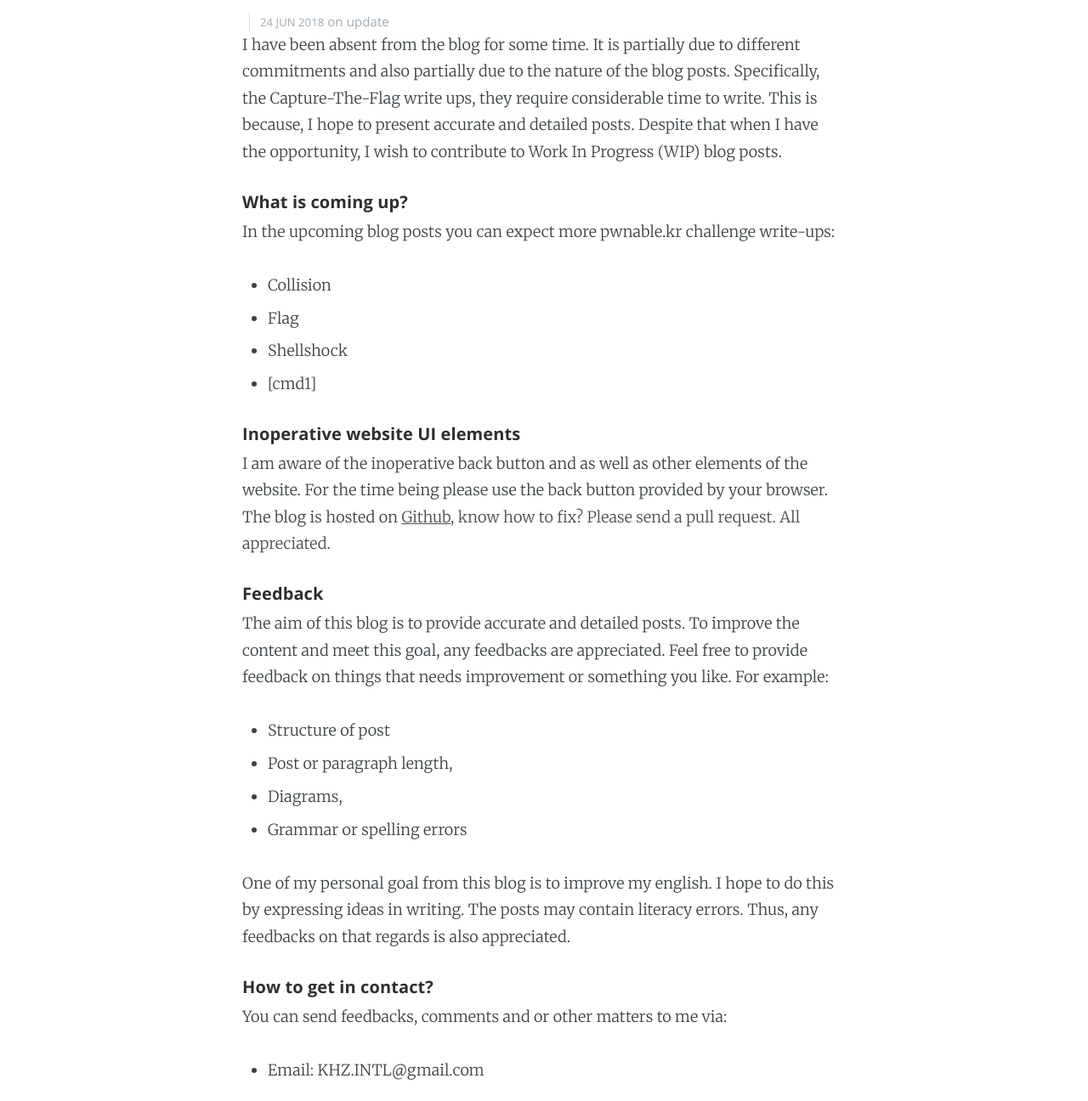
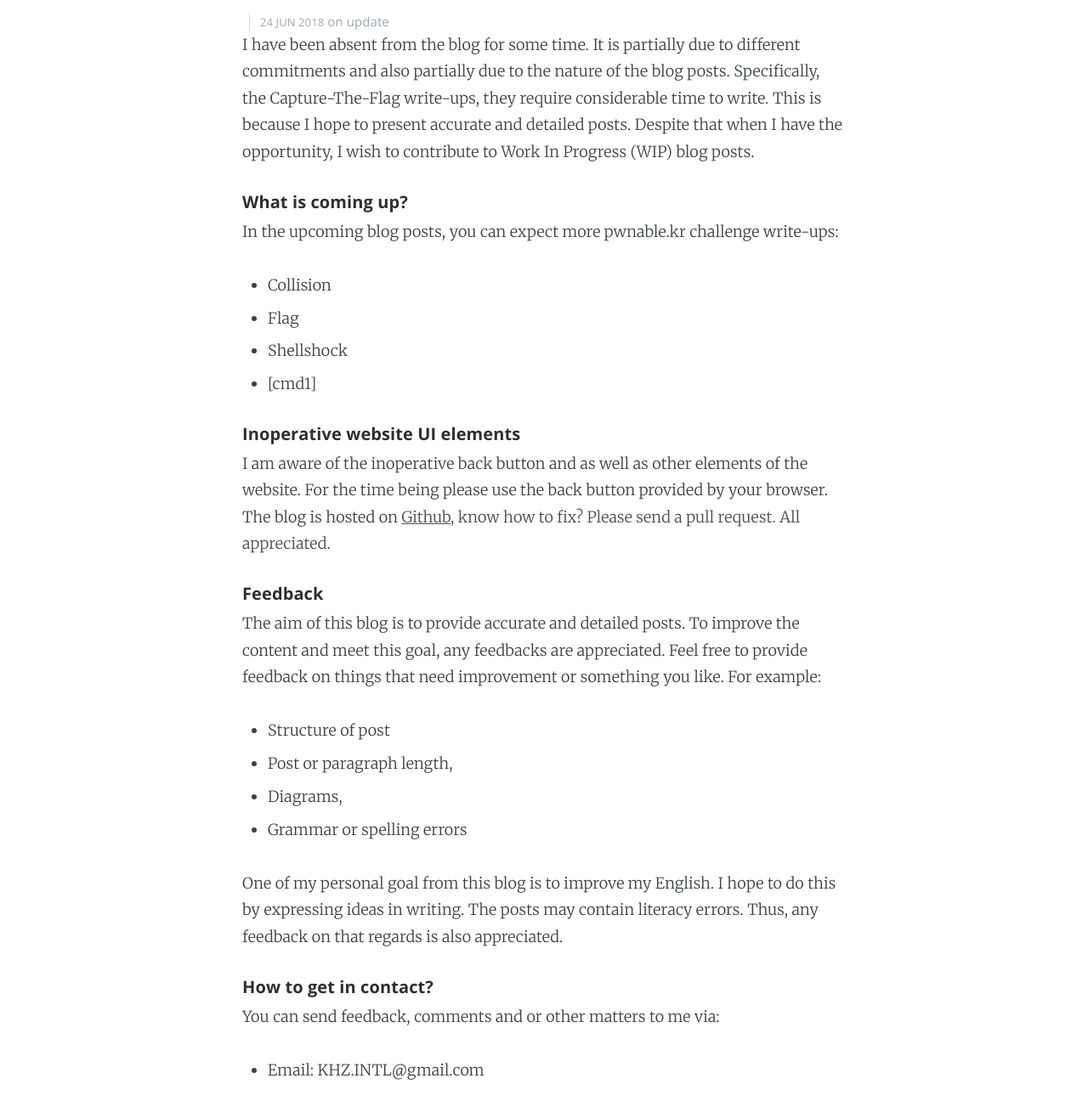
Before and after one commit to KHZ-INTL/blog, a Jekyll site: the page built from _posts/2018-06-24-update-whats-happening?.markdown, in a window 1280 px wide. Shown: the part 223-1519 px from the top of the page at 85% size. Built offline with Jekyll 4.4.1, drawn with Linux system fonts in a browser that asks for light colours.

Commit message:
grammar and spelling fixes

```diff
--- a/_posts/2018-06-24-update-whats-happening?.markdown
+++ b/_posts/2018-06-24-update-whats-happening?.markdown
@@ -5,10 +5,10 @@ date:   2018-06-24 10:18:00
 categories: update
 ---
 
-I have been absent from the blog for some time. It is partially due to different commitments and also partially due to the nature of the blog posts. Specifically, the Capture-The-Flag write ups, they require considerable time to write. This is because, I hope to present accurate and detailed posts. Despite that when I have the opportunity, I wish to contribute to Work In Progress (WIP) blog posts.
+I have been absent from the blog for some time. It is partially due to different commitments and also partially due to the nature of the blog posts. Specifically, the Capture-The-Flag write-ups, they require considerable time to write. This is because I hope to present accurate and detailed posts. Despite that when I have the opportunity, I wish to contribute to Work In Progress (WIP) blog posts.
 
 ##### What is coming up?
-In the upcoming blog posts you can expect more pwnable.kr challenge write-ups:
+In the upcoming blog posts, you can expect more pwnable.kr challenge write-ups:
 + Collision
 + Flag
 + Shellshock
@@ -18,14 +18,14 @@ In the upcoming blog posts you can expect more pwnable.kr challenge write-ups:
 I am aware of the inoperative back button and as well as other elements of the website. For the time being please use the back button provided by your browser. The blog is hosted on <a href= "https://github.com/KHZ-INTL/khz-intl.github.io" target="_blank">Github<a>, know how to fix? Please send a pull request. All appreciated.
 
 ##### Feedback
-The aim of this blog is to provide accurate and detailed posts. To improve the content and meet this goal, any feedbacks are appreciated. Feel free to provide feedback on things that needs improvement or something you like. For example:
+The aim of this blog is to provide accurate and detailed posts. To improve the content and meet this goal, any feedbacks are appreciated. Feel free to provide feedback on things that need improvement or something you like. For example:
 + Structure of post
 + Post or paragraph length,
 + Diagrams,
 + Grammar or spelling errors
 
-One of my personal goal from this blog is to improve my english. I hope to do this by expressing ideas in writing. The posts may contain literacy errors. Thus, any feedbacks on that regards is also appreciated.
+One of my personal goal from this blog is to improve my English. I hope to do this by expressing ideas in writing. The posts may contain literacy errors. Thus, any feedback on that regards is also appreciated.
 
 ##### How to get in contact?
-You can send feedbacks, comments and or other matters to me via:
+You can send feedback, comments and or other matters to me via:
 + Email: KHZ.INTL@gmail.com
```
